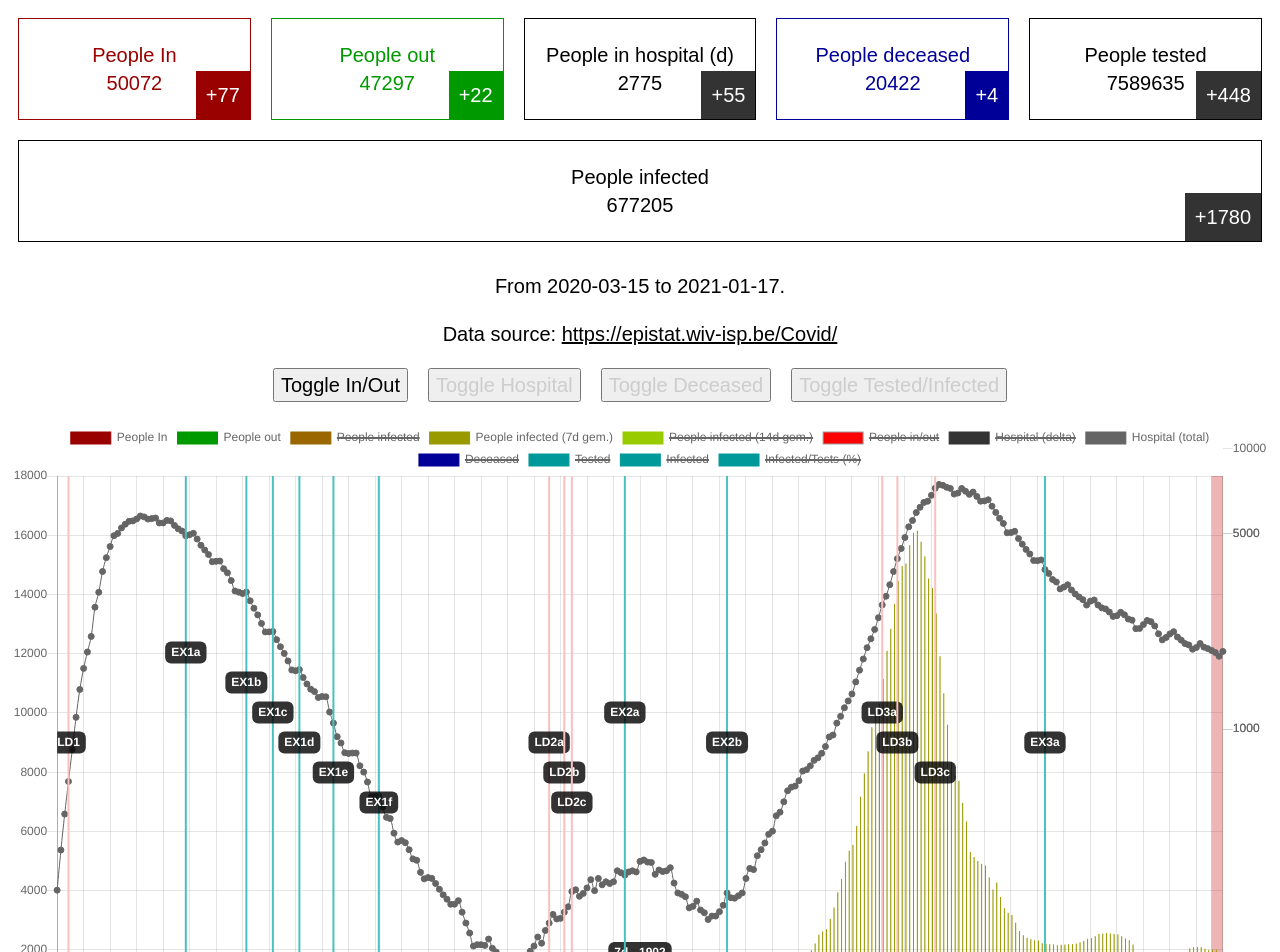
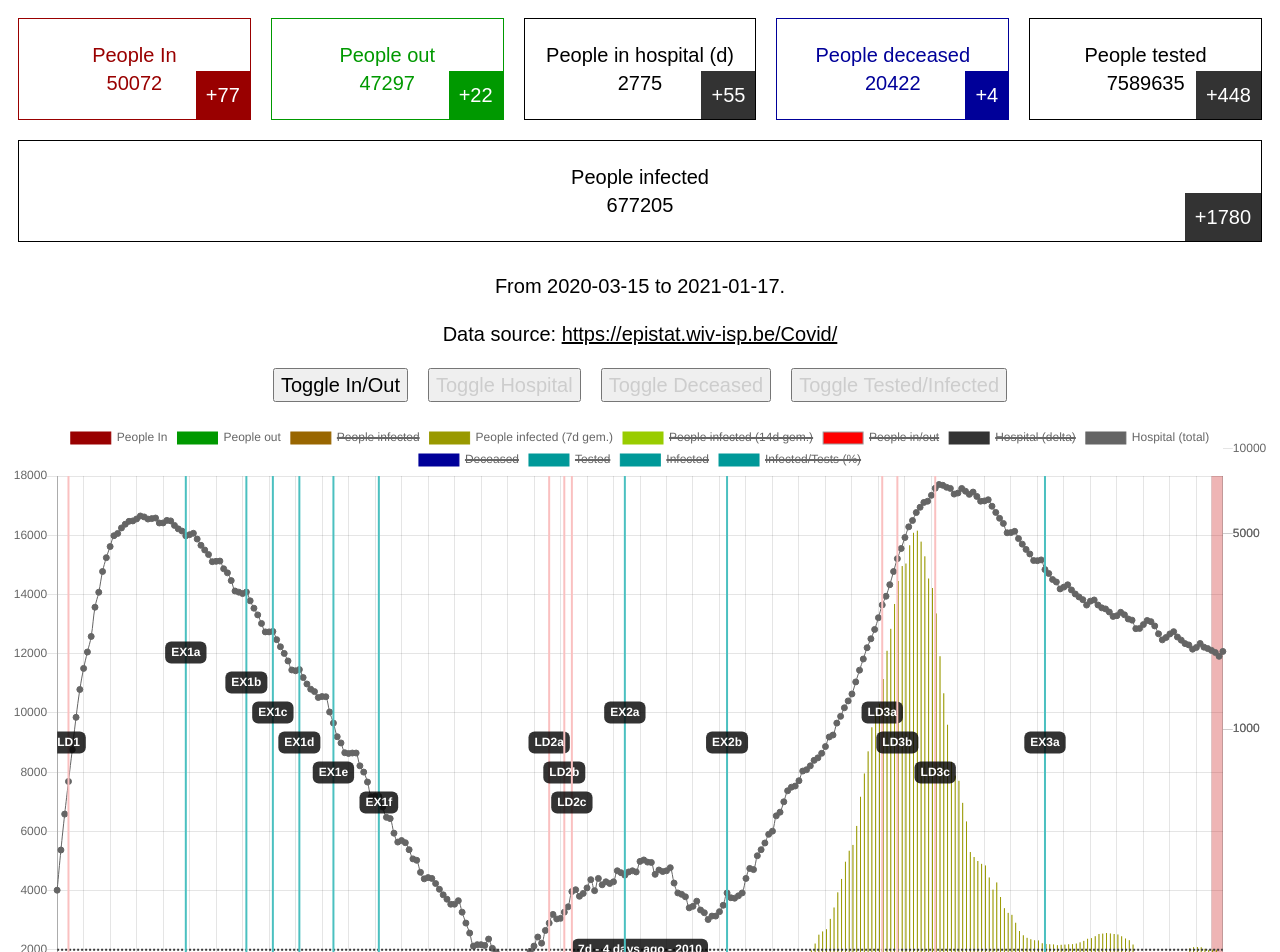
Before and after one commit to attiks/covid, a website: page docs/index.html in a window 1280 px wide. Shown: the top 952 px of the page. Drawn offline with Linux system fonts and the light colour scheme.

Commit message:
7d annotation on D-4

```diff
--- a/docs/index.html
+++ b/docs/index.html
@@ -603,13 +603,13 @@ window.onload = function() {
               type: 'line',
               mode: 'horizontal',
               scaleID: 'y-axis-1',
-              value: dataPointsInfectedDaily7[dataPointsInfectedDaily7.length - 2].y,
+              value: dataPointsInfectedDaily7[dataPointsInfectedDaily7.length - 4].y,
               borderColor: 'rgb(55, 55, 55)',
               borderWidth: 2,
               borderDash: [2, 2],
               label: {
                 enabled: true,
-                content: '7d - ' + (dataPointsInfectedDaily7[dataPointsInfectedDaily7.length - 2].y).toFixed(0)
+                content: '7d - 4 days ago - ' + (dataPointsInfectedDaily7[dataPointsInfectedDaily7.length - 4].y).toFixed(0)
               }
             },
             {
```
